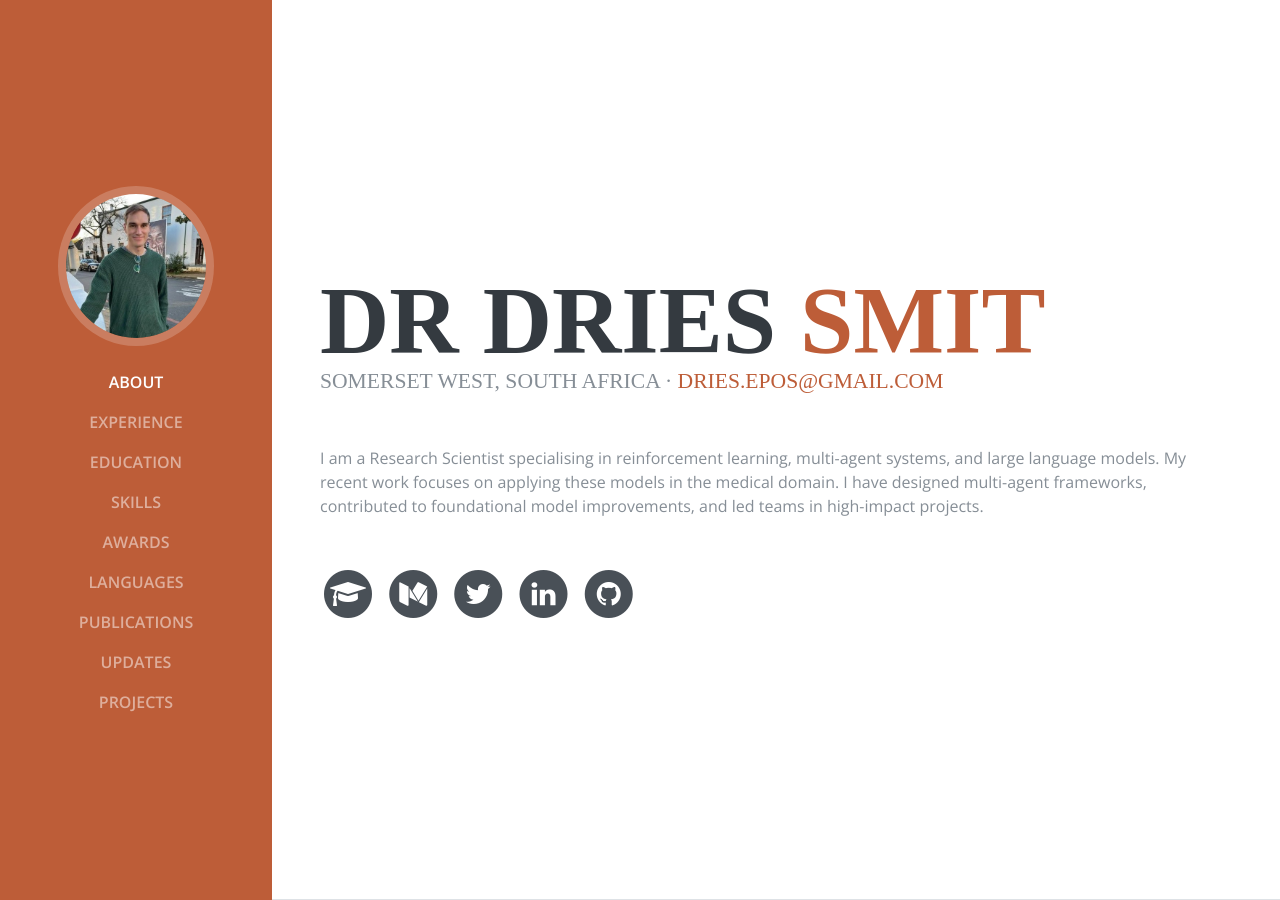
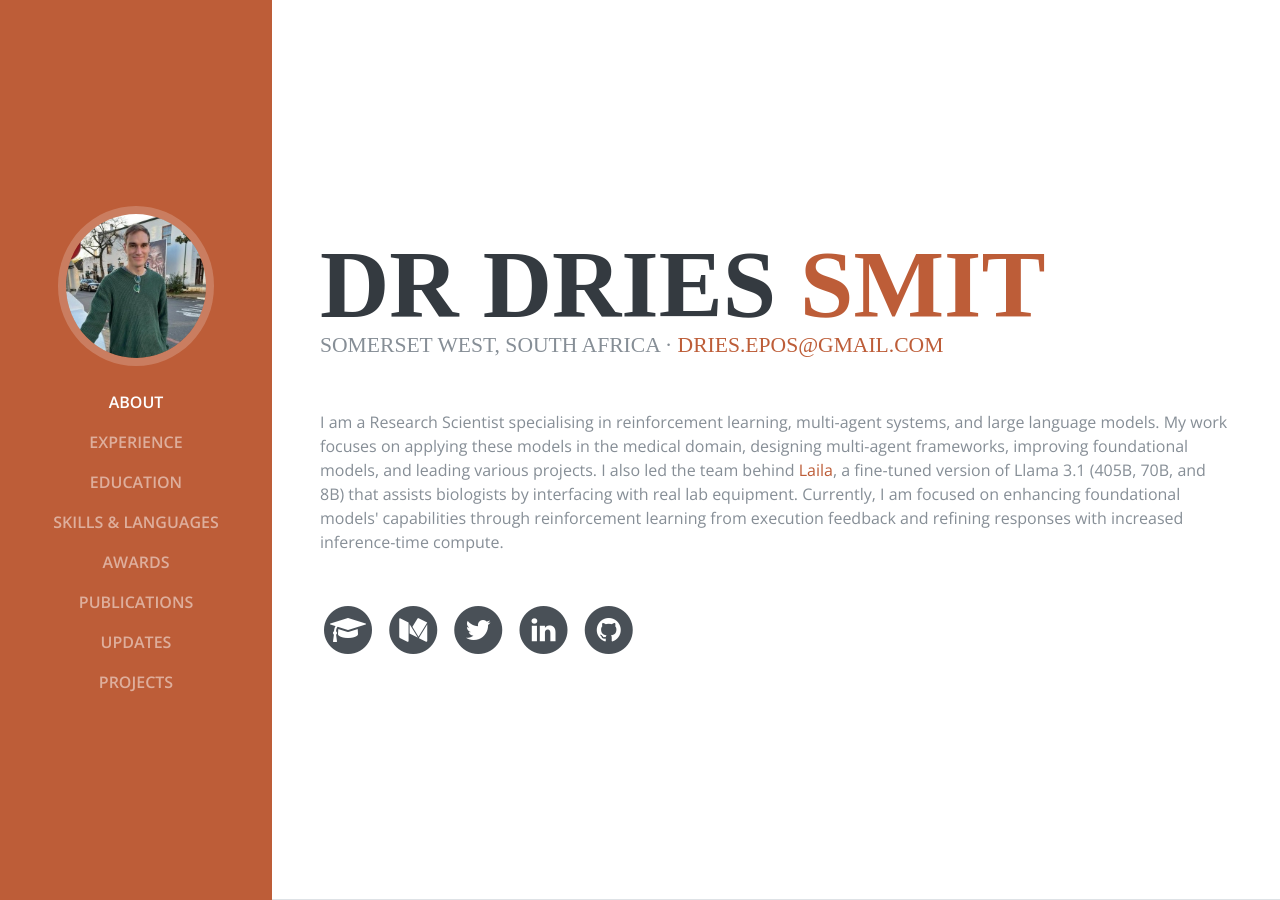
Before and after one commit to DriesSmit/DriesSmit.github.io, a Jekyll site: the page resume-test/index.html, which Jekyll copies as it is, in a window 1280 px wide and 900 px high. Built offline with Jekyll 4.4.1, drawn with Linux system fonts in a browser that asks for light colours; some web fonts are replaced; some of the changed text lies outside the part shown.

Commit message:
feat: minor updates

```diff
--- a/resume-test/index.html
+++ b/resume-test/index.html
@@ -38,9 +38,8 @@
         <li class="nav-item"><a class="nav-link js-scroll-trigger" href="#about">About</a></li>
         <li class="nav-item"><a class="nav-link js-scroll-trigger" href="#experience">Experience</a></li>
         <li class="nav-item"><a class="nav-link js-scroll-trigger" href="#education">Education</a></li>
-        <li class="nav-item"><a class="nav-link js-scroll-trigger" href="#skills">Skills</a></li>
+        <li class="nav-item"><a class="nav-link js-scroll-trigger" href="#skills-languages">Skills & Languages</a></li>
         <li class="nav-item"><a class="nav-link js-scroll-trigger" href="#awards">Awards</a></li>
-        <li class="nav-item"><a class="nav-link js-scroll-trigger" href="#languages">Languages</a></li>
         <li class="nav-item"><a class="nav-link js-scroll-trigger" href="#publications">Publications</a></li>
         <li class="nav-item"><a class="nav-link js-scroll-trigger" href="#updates">Updates</a></li>
         <li class="nav-item"><a class="nav-link js-scroll-trigger" href="#projects">Projects</a></li>
@@ -57,7 +56,8 @@
         <div class="subheading mb-5">
           Somerset West, South Africa · <a href="mailto:dries.epos@gmail.com">dries.epos@gmail.com</a>
         </div>
-        <p class="mb-5">I am a Research Scientist specialising in reinforcement learning, multi-agent systems, and large language models. My recent work focuses on applying these models in the medical domain. I have designed multi-agent frameworks, contributed to foundational model improvements, and led teams in high-impact projects.</p>
+        <p class="mb-5">I am a Research Scientist specialising in reinforcement learning, multi-agent systems, and large language models. My work focuses on applying these models in the medical domain, designing multi-agent frameworks, improving foundational models, and leading various projects. I also led the team behind <a href="https://x.com/DriesSmit1/status/1845345613610672311" target="_blank">Laila</a>, a fine-tuned version of Llama 3.1 (405B, 70B, and 8B) that assists biologists by interfacing with real lab equipment. Currently, I am focused on enhancing foundational models' capabilities through reinforcement learning from execution feedback and refining responses with increased inference-time compute.</p>
+
         <ul class="list-inline list-social-icons mb-0">
           <li class="list-inline-item">
             <a href="https://scholar.google.com/citations?user=lNz2ENAAAAAJ&hl=en">
@@ -106,11 +106,13 @@
     <section class="resume-section p-3 p-lg-5 d-flex flex-column" id="experience">
       <div class="my-auto">
         <h2 class="mb-5">Experience</h2>
+
         <div class="resume-item d-flex flex-column flex-md-row mb-5">
           <div class="resume-content mr-auto">
             <h3 class="mb-0">Research Scientist</h3>
             <div class="subheading mb-3">InstaDeep™, Global</div>
-            <p>Since August 2020, I have been leading a team focused on using reinforcement learning to improve foundational models. I am also the designer of <strong>Mava</strong>, a high-performance multi-agent reinforcement learning framework.</p>
+            <p>I designed a high-performance multi-agent reinforcement learning framework, <strong>Mava</strong>. I also led the team behind <a href="https://x.com/DriesSmit1/status/1845345613610672311" target="_blank">Laila</a>, a fine-tuned version of Llama 3.1 designed to assist biologists by interfacing with real lab equipment. I am currently leading a team focused on grounded improvement of foundational models using reinforcement learning.</p>
+
           </div>
           <div class="resume-date text-md-right">
             <span class="text-primary">August 2020 - Present</span>
@@ -127,8 +129,21 @@
             <span class="text-primary">January-February 2018, December 2018, January-February 2019</span>
           </div>
         </div>
+
+        <div class="resume-item d-flex flex-column flex-md-row">
+          <div class="resume-content mr-auto">
+            <h3 class="mb-0">Machine Learning Engineer</h3>
+            <div class="subheading mb-3">Fastcomm, South Africa</div>
+            <p>Conducted research on various machine learning recommender systems, culminating in a presentation on their potential applications within the company.</p>
+          </div>
+          <div class="resume-date text-md-right">
+            <span class="text-primary">October 2017 - November 2017</span>
+          </div>
+        </div>
+
       </div>
     </section>
+
 
     <section class="resume-section p-3 p-lg-5 d-flex flex-column" id="education">
       <div class="my-auto">
@@ -168,13 +183,20 @@
       </div>
     </section>
 
-    <section class="resume-section p-3 p-lg-5 d-flex flex-column" id="skills">
+    <section class="resume-section p-3 p-lg-5 d-flex flex-column" id="skills-languages">
       <div class="my-auto">
-        <h2 class="mb-5">Skills</h2>
-        <ul>
+        <h2 class="mb-5">Skills & Languages</h2>
+        <h4 class="font-weight-bold">Skills</h4>
+        <ul class="mb-4">
           <li>Programming Languages: Python, Java, MATLAB, C, C++</li>
           <li>Machine Learning Expertise: Reinforcement learning, computer vision, genetic algorithms, large language models</li>
           <li>Project Leadership: Leading research teams in high-impact, cross-disciplinary projects</li>
+        </ul>
+
+        <h4 class="font-weight-bold">Languages</h4>
+        <ul>
+          <li>English (speak, read, write)</li>
+          <li>Afrikaans (speak, read, write)</li>
         </ul>
       </div>
     </section>
@@ -191,29 +213,46 @@
       </div>
     </section>
 
-    <section class="resume-section p-3 p-lg-5 d-flex flex-column" id="languages">
-      <div class="my-auto">
-        <h2 class="mb-5">Languages</h2>
-        <ul>
-          <li>English (speak, read, write)</li>
-          <li>Afrikaans (speak, read, write)</li>
-        </ul>
-      </div>
-    </section>
-
     <section class="resume-section p-3 p-lg-5 d-flex flex-column" id="publications">
       <div class="my-auto">
         <h2 class="mb-5">Publications</h2>
-        <ul>
-          <li><a href="https://openreview.net/forum?id=OwXODhPdLt">2024 (ICML workshop): Generative Model for Small Molecules with Latent Space RL Fine-Tuning to Protein Targets</a></li>
-          <li><a href="https://openreview.net/forum?id=CrUmgUaAQp">2024 (ICML main paper): Should we going MAD? Benchmarking Multi-Agent Debate between Language Models for Medical Q&A</a></li>
-          <li><a href="https://www.biorxiv.org/content/biorxiv/early/2023/12/01/2023.11.29.569328.full.pdf">2023 (NeurIPS workshop): Offline RL for generative design of protein binders</a></li>
-          <li><a href="https://openreview.net/forum?id=Bfr0m4Ucl6">2023 (NeurIPS workshop): Are we going MAD? Benchmarking Multi-Agent Debate between Language Models for Medical Q&A</a></li>
-          <li><a href="https://arxiv.org/pdf/2306.09884.pdf">2023 (ICLR workshop): Jumanji: A Diverse Suite of Scalable Reinforcement Learning Environments in JAX</a></li>
-          <li><a href="https://link.springer.com/article/10.1007/s10458-023-09603-y">2023 (JAAMAS main paper): Scaling multi-agent reinforcement learning to full 11 versus 11 simulated robotic football</a></li>
-          <li><a href="https://scholar.sun.ac.za/bitstream/handle/10019.1/125969/smit_scaling_2022.pdf?sequence=1">2022 (PhD): Scaling multi-agent reinforcement learning to eleven aside simulated robot soccer</a></li>
-          <li><a href="https://arxiv.org/abs/2107.01460">2021 (arXiv): Mava: a research framework for distributed multi-agent reinforcement learning</a></li>
-          <li><a href="https://scholar.sun.ac.za/items/dc29780e-a5d8-4bcf-9a0a-2dc6d21c095c">2020 (Masters): Merging deep neural networks and probabilistic models using Sum product networks</a></li>
+        <ul class="list-unstyled">
+          <li class="mb-4">
+            <h5 class="font-weight-bold">2024 (ICML workshop):</h5>
+            <a href="https://openreview.net/forum?id=OwXODhPdLt" class="text-primary">Generative Model for Small Molecules with Latent Space RL Fine-Tuning to Protein Targets</a>
+          </li>
+          <li class="mb-4">
+            <h5 class="font-weight-bold">2024 (ICML main paper):</h5>
+            <a href="https://openreview.net/forum?id=CrUmgUaAQp" class="text-primary">Should we be going MAD? Benchmarking Multi-Agent Debate between Language Models for Medical Q&A</a>
+          </li>
+          <li class="mb-4">
+            <h5 class="font-weight-bold">2023 (NeurIPS workshop):</h5>
+            <a href="https://www.biorxiv.org/content/biorxiv/early/2023/12/01/2023.11.29.569328.full.pdf" class="text-primary">Offline RL for Generative Design of Protein Binders</a>
+          </li>
+          <li class="mb-4">
+            <h5 class="font-weight-bold">2023 (NeurIPS workshop):</h5>
+            <a href="https://openreview.net/forum?id=Bfr0m4Ucl6" class="text-primary">Are we going MAD? Benchmarking Multi-Agent Debate between Language Models for Medical Q&A</a>
+          </li>
+          <li class="mb-4">
+            <h5 class="font-weight-bold">2023 (ICLR workshop):</h5>
+            <a href="https://arxiv.org/pdf/2306.09884.pdf" class="text-primary">Jumanji: A Diverse Suite of Scalable Reinforcement Learning Environments in JAX</a>
+          </li>
+          <li class="mb-4">
+            <h5 class="font-weight-bold">2023 (JAAMAS main paper):</h5>
+            <a href="https://link.springer.com/article/10.1007/s10458-023-09603-y" class="text-primary">Scaling Multi-Agent Reinforcement Learning to Full 11 Versus 11 Simulated Robotic Football</a>
+          </li>
+          <li class="mb-4">
+            <h5 class="font-weight-bold">2022 (PhD):</h5>
+            <a href="https://scholar.sun.ac.za/bitstream/handle/10019.1/125969/smit_scaling_2022.pdf?sequence=1" class="text-primary">Scaling Multi-Agent Reinforcement Learning to Eleven Aside Simulated Robot Soccer</a>
+          </li>
+          <li class="mb-4">
+            <h5 class="font-weight-bold">2021 (arXiv):</h5>
+            <a href="https://arxiv.org/abs/2107.01460" class="text-primary">Mava: A Research Framework for Distributed Multi-Agent Reinforcement Learning</a>
+          </li>
+          <li class="mb-4">
+            <h5 class="font-weight-bold">2020 (Masters):</h5>
+            <a href="https://scholar.sun.ac.za/items/dc29780e-a5d8-4bcf-9a0a-2dc6d21c095c" class="text-primary">Merging Deep Neural Networks and Probabilistic Models using Sum Product Networks</a>
+          </li>
         </ul>
       </div>
     </section>
```
